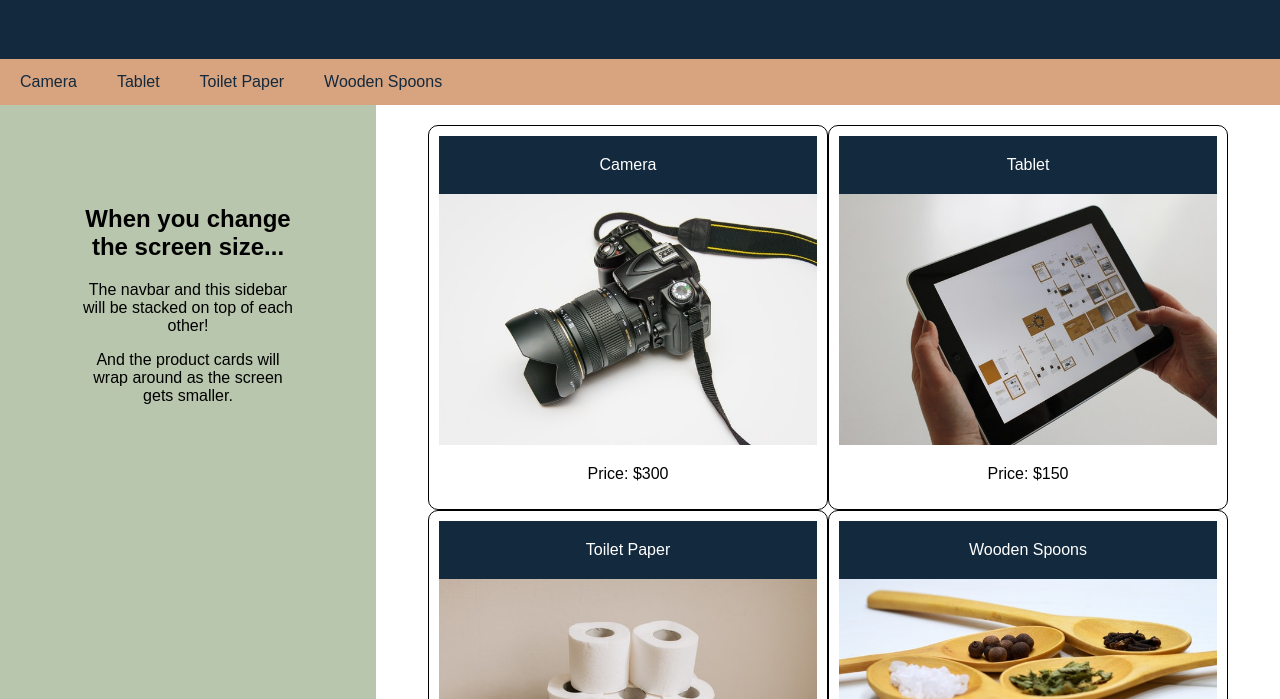
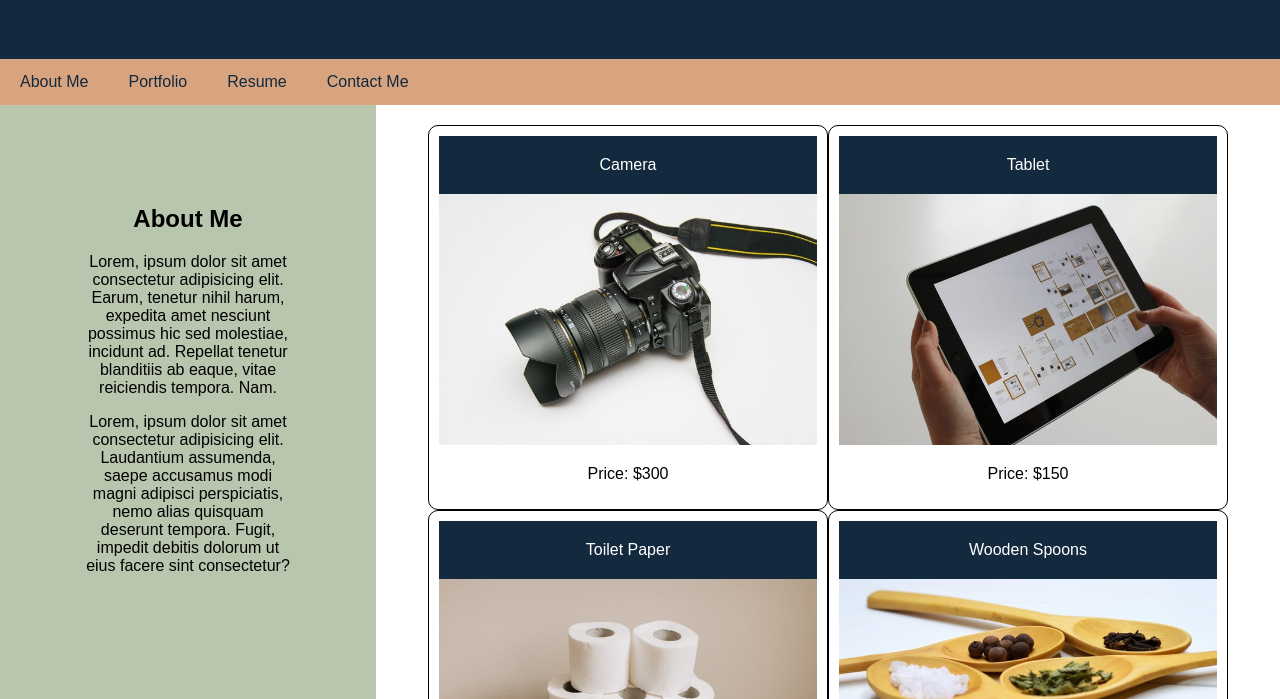
Before and after one commit to ShaChambers/portfolio2, a plain HTML site: page index.html in a window 1280 px wide. Shown: the part 101-800 px from the top of the page. Drawn offline with Linux system fonts and the light colour scheme.

Commit message:
added about me

```diff
--- a/index.html
+++ b/index.html
@@ -14,24 +14,24 @@
 
     <!-- Navbar -->
     <nav>
-      <a href="#">Camera</a>
-      <a href="#">Tablet</a>
-      <a href="#">Toilet Paper</a>
-      <a href="#">Wooden Spoons</a>
+      <a href="#about">About Me</a>
+      <a href="#portfolio">Portfolio</a>
+      <a href="#">Resume</a>
+      <a href="#contact">Contact Me</a>
     </nav>
 
     <!-- Body -->
     <main>
       <!-- Sidebar -->
-      <aside>
-        <h2>When you change the screen size...</h2>
-        <p>The navbar and this sidebar will be stacked on top of each other!</p>
+      <aside id="about">
+        <h2>About Me</h2>
+        <p>Lorem, ipsum dolor sit amet consectetur adipisicing elit. Earum, tenetur nihil harum, expedita amet nesciunt possimus hic sed molestiae, incidunt ad. Repellat tenetur blanditiis ab eaque, vitae reiciendis tempora. Nam.</p>
         <p>
-          And the product cards will wrap around as the screen gets smaller.
+          Lorem, ipsum dolor sit amet consectetur adipisicing elit. Laudantium assumenda, saepe accusamus modi magni adipisci perspiciatis, nemo alias quisquam deserunt tempora. Fugit, impedit debitis dolorum ut eius facere sint consectetur?
         </p>
       </aside>
       <!-- Product Cards -->
-      <div class="products">
+      <div id="portfolio" class="products">
         <section class="card">
           <header>Camera</header>
           <img src="./assets/images/camera.jpg" alt="black camera" />
@@ -62,7 +62,8 @@
     </main>
 
     <!-- Footer -->
-    <footer>
+    <footer id="contact">
+      <h2>Contact Me</h2>
       <h3>
         Open Chrome DevTools --> Toggle device toolbar --> Resize the browser
         window!
```
